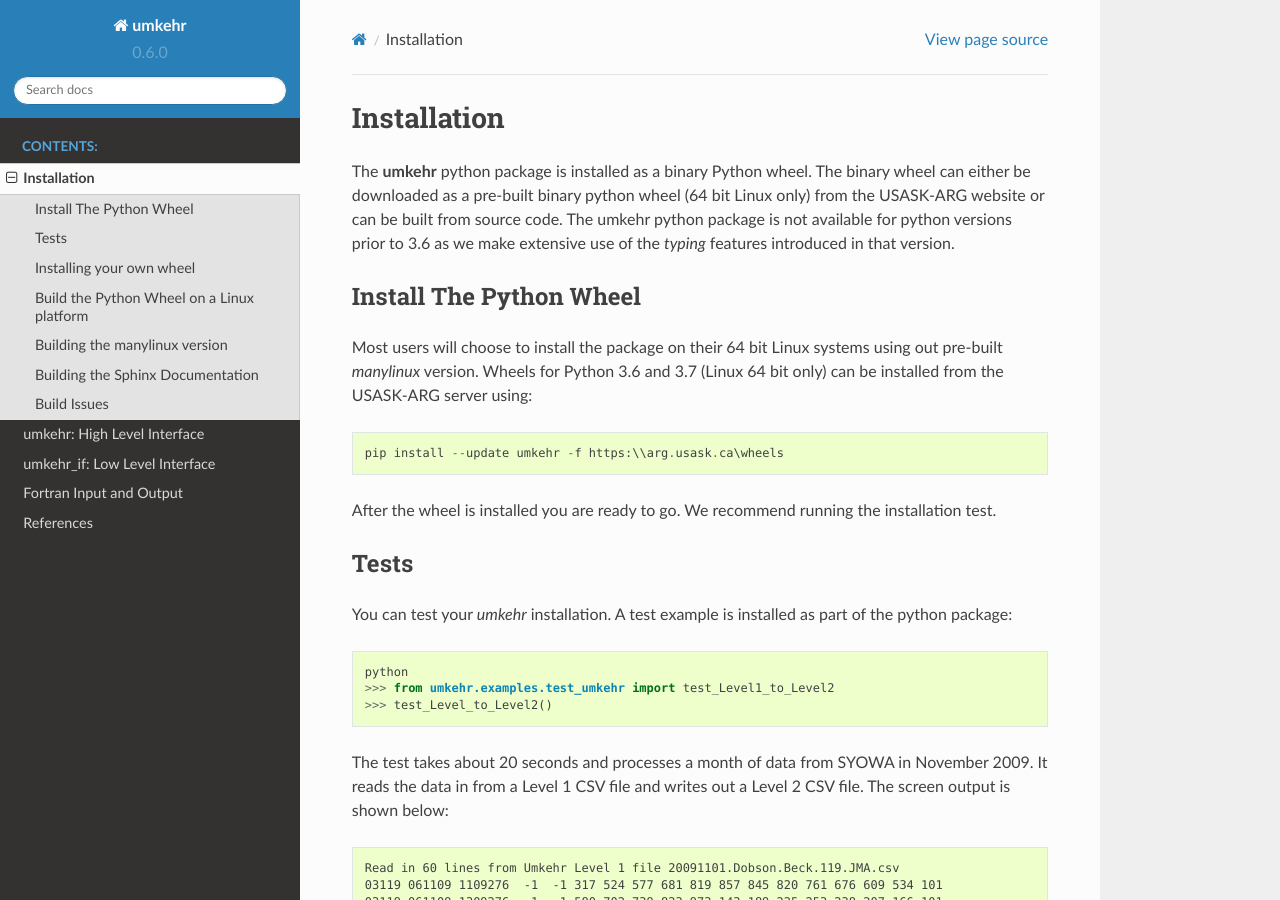
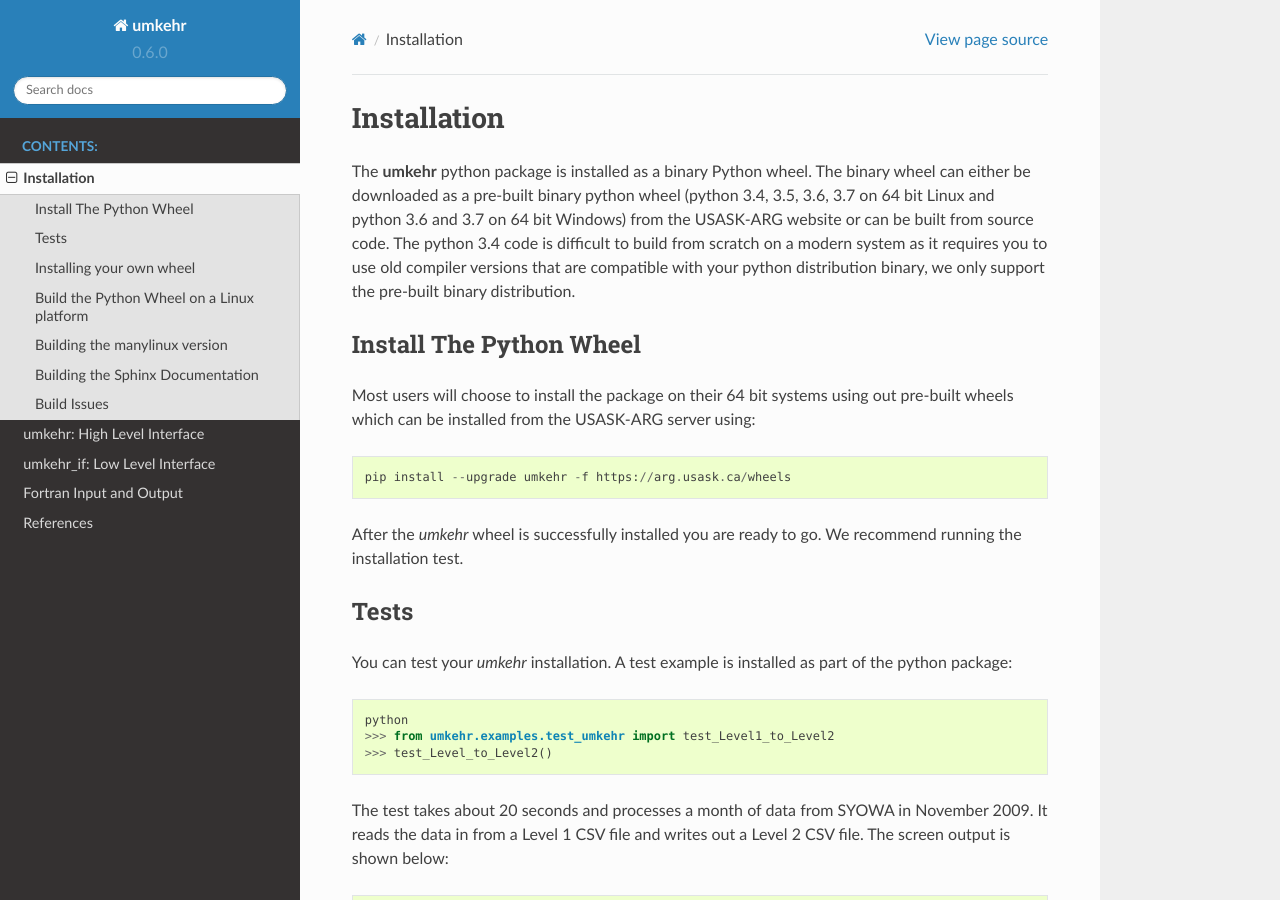
Before and after one commit to ndl303/umkehr, a Sphinx documentation site: the page built from docs/installation.rst, in a window 1280 px wide and 900 px high. Built offline with Sphinx 7.4.7 and the Read the Docs theme 2.0.0, drawn with Linux system fonts in a browser that asks for light colours.

Commit message:
Added the python 3.4 linux build. Fixed a couple of typos in the documentation.

```diff
--- a/docs/installation.rst
+++ b/docs/installation.rst
@@ -4,18 +4,19 @@
 ============
 
 The **umkehr** python package is installed as a binary Python wheel. The binary wheel can either be downloaded as a
-pre-built binary python wheel (64 bit Linux only) from the USASK-ARG website or can be built from source code. The umkehr python package is
-not available for python versions prior to 3.6 as we make extensive use of the *typing* features introduced in that version.
+pre-built binary python wheel (python 3.4, 3.5, 3.6, 3.7 on 64 bit Linux and python 3.6 and 3.7 on 64 bit Windows) from the USASK-ARG website or can
+be built from source code. The python 3.4 code is difficult to build from scratch on a modern system as it requires you to
+use old compiler versions that are compatible with your python distribution binary, we only support the pre-built binary distribution.
 
 Install The Python Wheel
 ------------------------
 
-Most users will choose to install the package on their 64 bit Linux systems using out pre-built `manylinux` version.  Wheels for Python 3.6 and 3.7
-(Linux 64 bit only) can be installed from the USASK-ARG server using::
+Most users will choose to install the package on their 64 bit systems using out pre-built wheels which can be installed
+from the USASK-ARG server using::
 
-    pip install --update umkehr -f https:\\arg.usask.ca\wheels
+    pip install --upgrade umkehr -f https://arg.usask.ca/wheels
 
-After the wheel is installed you are ready to go.  We recommend running the installation test.
+After the `umkehr` wheel is successfully installed you are ready to go.  We recommend running the installation test.
 
 Tests
 -----
--- a/setup.py
+++ b/setup.py
@@ -77,7 +77,7 @@
     packages             = find_packages(),
     package_data         = package_data,
     data_files           = data_files,
-    install_requires     = [],
+    install_requires     = ['typing'],
     ext_modules          = [extension_module],
     include_package_data = True
 )
```
Also changed, not shown: 5 other files.
